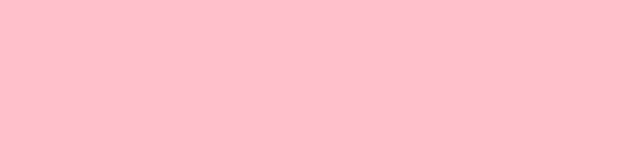
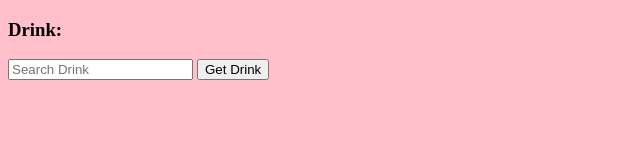
Before and after one commit to daydin14/cocktail-recipe, a plain HTML site: page index.html in a window 1280 px wide. Shown: the whole page, without its empty margins (0-640 px from the left). Drawn offline with nearby package versions, Linux system fonts and the light colour scheme.

Commit message:
created paragraph tags to display information and a form with a submit button

```diff
--- a/index.html
+++ b/index.html
@@ -13,5 +13,16 @@
     <script src="./js/script.js"></script>
     <title>Document</title>
   </head>
-  <body></body>
+  <body>
+      <main>
+          <h3>Drink:</h3>
+          <p class="drink"></p>
+          <p class="instructions"></p>
+          <p class="image"></p>
+      </main>
+      <form>
+          <input type="text" placeholder="Search Drink"/>
+          <input type="submit" value="Get Drink"/>
+      </form>
+  </body>
 </html>
```
